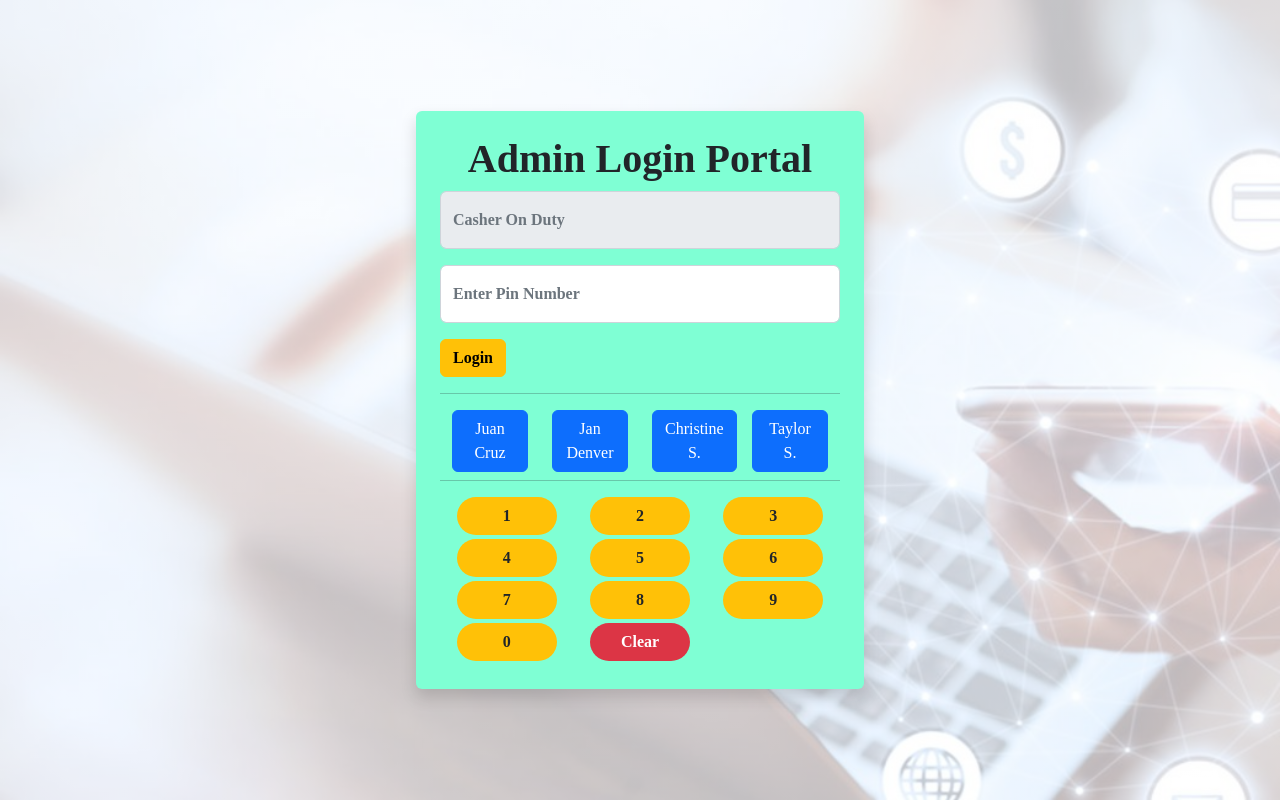
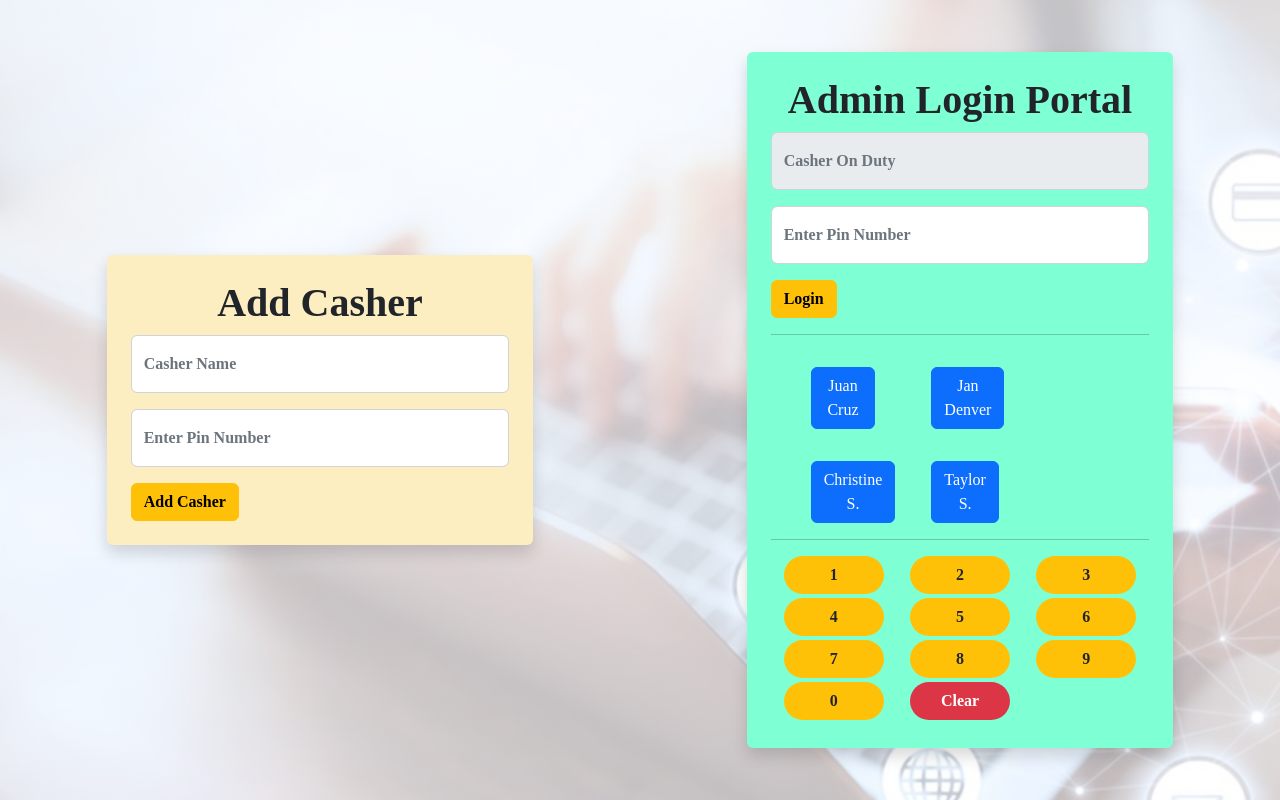
Before and after one commit to iamjd98/MP2---95-, a plain HTML site: page index.html in a window 1280 px wide. Drawn offline with nearby package versions, Linux system fonts and the light colour scheme; a web font is replaced by a local one.

Commit message:
Add files via upload

```diff
--- a/index.html
+++ b/index.html
@@ -11,25 +11,57 @@
     <script src="https://cdn.jsdelivr.net/npm/bootstrap@5.2.2/dist/js/bootstrap.bundle.min.js"></script>
     <title>POS Admin - Login Portal</title>
 </head>
-<body style="background-color:rgb(180, 180, 180); height: 100vh; background: linear-gradient( rgba(255, 255, 255, 0.753), rgba(255, 255, 255, 0.726) ), url('./assets/login_bg.jpg'); background-size: cover; " class="d-flex justify-content-center align-items-center">
+<body style="background-color:rgb(180, 180, 180); height: 100vh; background: linear-gradient( rgba(255, 255, 255, 0.753), rgba(255, 255, 255, 0.726) ), url('./assets/login_bg.jpg'); background-size: cover; " class="container-{breakpoint} row d-flex justify-content-center align-items-center m-0 p-0">
 
-<div class="rounded p-4 shadow" style="background-color: rgb(127, 255, 212);">
+
+
+
+<div class="container col-4 rounded p-4 shadow" style="background-color: rgb(252, 238, 192);">
+
+
+
+        <center><h1 class="fw-bold">Add Casher</h1></center>
+
+        <div class="form-floating mb-3">
+        <input type="text" value="" class="form-control" id="addcashername" placeholder="Casher Name"   required>
+        <label for="cashername" class="form-label text-muted fw-bold">Casher Name</label>
+        <div class="valid-feedback">Good to go! </div>
+        <div class="invalid-feedback">Enter New Casher Name</div>
+        </div>
+
+        <div class="form-floating mb-3">
+        <input type="password" class="form-control" value="" id="addpin" placeholder="Enter Pin Number" required>
+        <label for="pin" class="form-label text-muted fw-bold">Enter Pin Number</label>
+        <div class="valid-feedback">Good to go! </div>
+        <div class="invalid-feedback">Enter Correct Pin</div>
+        </div>
+
+        <button onclick="addcasher()" type="submit" class="btn btn-primary btn-warning fw-bold">Add Casher</button>
+
+
+</div>
+
+
+
+
+<div class="container col-4 rounded p-4 shadow" style="background-color: rgb(127, 255, 212);">
 
         <center><h1 class="fw-bold">Admin Login Portal</h1></center>
 
-        <form name="loginform" class="needs-validation" novalidate>
 
+
+        <form name="loginform" class="needs-validation">
 
         <div class="form-floating mb-3">
         <input type="text" value="" class="form-control" id="cashernamedisplay" placeholder="Casher On Duty" disabled   required>
-        <label for="pin" class="form-label text-muted fw-bold">Casher On Duty</label>
+        <label for="cashername" class="form-label text-muted fw-bold">Casher On Duty</label>
         <div class="valid-feedback">Good to go! </div>
         <div class="invalid-feedback">Select Casher Name Below</div>
         </div>
 
         <div class="form-floating mb-3">
         <input type="password" class="form-control" value="" id="pindisplay" placeholder="Enter Pin Number" required>
-        <label for="oin" class="form-label text-muted fw-bold">Enter Pin Number</label>
+        <label for="pin" class="form-label text-muted fw-bold">Enter Pin Number</label>
         <div class="valid-feedback">Good to go! </div>
         <div class="invalid-feedback">Enter Correct Pin</div>
         </div>
@@ -39,13 +71,17 @@
 
         <hr>
 
-        <div class="mx-auto row" style="width: 50vh;">
+        <div class="mx-auto row" style="width: 100%;">
 
+            <div class="container-{breakpoint} mx-auto col-sm-12">
+            <div class="container-{breakpoint} mx-auto row" id="cashernamebuttoncon">
+            <div class="col-sm-3 m-3"><button value="Juan Cruz"  id="casher1" onclick="casher1()" type="button" class="btn btn-primary" >Juan Cruz</button></div>
+            <div class="col-sm-3 m-3"><button value="Jan Denver"  id="casher2" onclick="casher2()" type="button" class="btn btn-primary" >Jan Denver</button></div>
+            <div class="col-sm-3 m-3"><button value="Christine S."  id="casher3" onclick="casher3()" type="button" class="btn btn-primary" >Christine S.</button></div>
+            <div class="col-sm-3 m-3"><button value="Taylor S."  id="casher4" onclick="casher4()" type="button" class="btn btn-primary" >Taylor S.</button></div>
+            </div>
+            </div>
 
-            <div class="col-sm-3 mb-2"><button value="Juan Cruz"  id="casher1" onclick="casher1()" type="button" class="btn btn-primary" >Juan Cruz</button></div>
-            <div class="col-sm-3 mb-2"><button value="Jan Denver"  id="casher2" onclick="casher2()" type="button" class="btn btn-primary" >Jan Denver</button></div>
-            <div class="col-sm-3 mb-2"><button value="Christine S."  id="casher3" onclick="casher3()" type="button" class="btn btn-primary" >Christine S.</button></div>
-            <div class="col-sm-3 mb-2"><button value="Taylor S."  id="casher4" onclick="casher4()" type="button" class="btn btn-primary" >Taylor S.</button></div>
 
             <hr>
 
@@ -68,6 +104,12 @@
 </div>
 
 
+
+
+
+
+
+
 <script src="indexscript.js"></script>
 
 </body>
--- a/indexscript.js
+++ b/indexscript.js
@@ -66,6 +66,8 @@ var forms = document.querySelectorAll('.needs-validation')
     selectaudio.play()
   };
 
+
+
   function clearform() {
     cashernamedisplay.value = "";
     pindisplay.value = "";
@@ -98,28 +100,7 @@ var forms = document.querySelectorAll('.needs-validation')
 };
 
 
-function authentication() {
-    var pincode = document.getElementById('pindisplay').value;
-    if(pincode === "123123"  && cashernamedisplay.value === "Jan Denver") {
-        window.location.assign("mainpos.html");
-        alert("Welcome Jan Denver. You are now logged in. Tap Ok to continue.")
-    } else if (pincode === "456456"  && cashernamedisplay.value === "Christine S.") {
-        window.location.assign("mainpos.html");
-        alert("Welcome Christine. You are now logged in. Tap Ok to continue.")
-    } else if (pincode === "102102"  && cashernamedisplay.value === "Juan Cruz") {
-        window.location.assign("mainpos.html");
-        alert("Welcome Juan. You are now logged in. Tap Ok to continue.")
-    } else if (pincode === "789789"  && cashernamedisplay.value === "Taylor S.") {
-        window.location.assign("mainpos.html");
-        alert("Welcome Taylor. You are now logged in. Tap Ok to continue.")
-    } else {
-        alert('Wrong Pin Code. Try Again!');
-        return;
-    }
 
-    namedisplay()
-    noBack()
-}
 
 
 
@@ -142,3 +123,74 @@ window.history.forward();
 function noBack() {
     window.history.forward();
 }
+
+
+
+function addcasher() {
+    let namebuttoncon = document.getElementById('cashernamebuttoncon')
+    let addcasherinput = document.getElementById('addcashername').value
+    let addpininput = document.getElementById('addpin').value
+
+
+    localStorage.setItem('new_casher', addcasherinput);
+    localStorage.setItem('new_pin', addpininput);
+
+
+    const nametext = localStorage.getItem('new_casher')
+
+    const creatediv = document.createElement('div')
+    const createcashernamebutton = document.createElement('button')
+    const createname = document.createTextNode(nametext);
+
+    namebuttoncon.appendChild(creatediv)
+    creatediv.appendChild(createcashernamebutton)
+    createcashernamebutton.appendChild(createname)
+    creatediv.className = 'col-sm-3 m-3'
+    createcashernamebutton.className = 'btn btn-primary'
+    createcashernamebutton.setAttribute('onclick', 'newcasher()',)
+    createcashernamebutton.setAttribute('value', nametext)
+    createcashernamebutton.setAttribute('id', nametext)
+
+    document.getElementById('addcashername').value = "";
+    document.getElementById('addpin').value = "";
+
+}
+
+
+
+function newcasher() {
+   let loginnewcasher = document.getElementById(localStorage.getItem('new_casher')).value
+
+   cashernamedisplay.value = loginnewcasher
+}
+
+
+function authentication() {
+
+    const getname = localStorage.getItem('new_casher')
+    const getpin = localStorage.getItem('new_pin')
+
+    var pincode = document.getElementById('pindisplay').value;
+    if(pincode === "123122"  && cashernamedisplay.value === "Jan Denver") {
+        window.location.assign("mainpos.html");
+        alert("Welcome Jan Denver. You are now logged in. Tap Ok to continue.")
+    } else if (pincode === "456456"  && cashernamedisplay.value === "Christine S.") {
+        window.location.assign("mainpos.html");
+        alert("Welcome Christine. You are now logged in. Tap Ok to continue.")
+    } else if (pincode === "102102"  && cashernamedisplay.value === "Juan Cruz") {
+        window.location.assign("mainpos.html");
+        alert("Welcome Juan. You are now logged in. Tap Ok to continue.")
+    } else if (pincode === localStorage.getItem('new_pin')  && cashernamedisplay.value === "Taylor S.") {
+        window.location.assign("mainpos.html");
+        alert("Welcome Taylor. You are now logged in. Tap Ok to continue.")
+    } else if (pincode == getpin  && cashernamedisplay.value == getname) {
+        window.location.assign("mainpos.html");
+        alert("Welcome Taylor. You are now logged in. Tap Ok to continue.")
+    } else {
+        alert('Wrong Pin Code. Try Again!');
+        return;
+    }
+
+    namedisplay()
+    noBack()
+}
```
Also changed, not shown: mainpos.html (+1 -1 lines).
